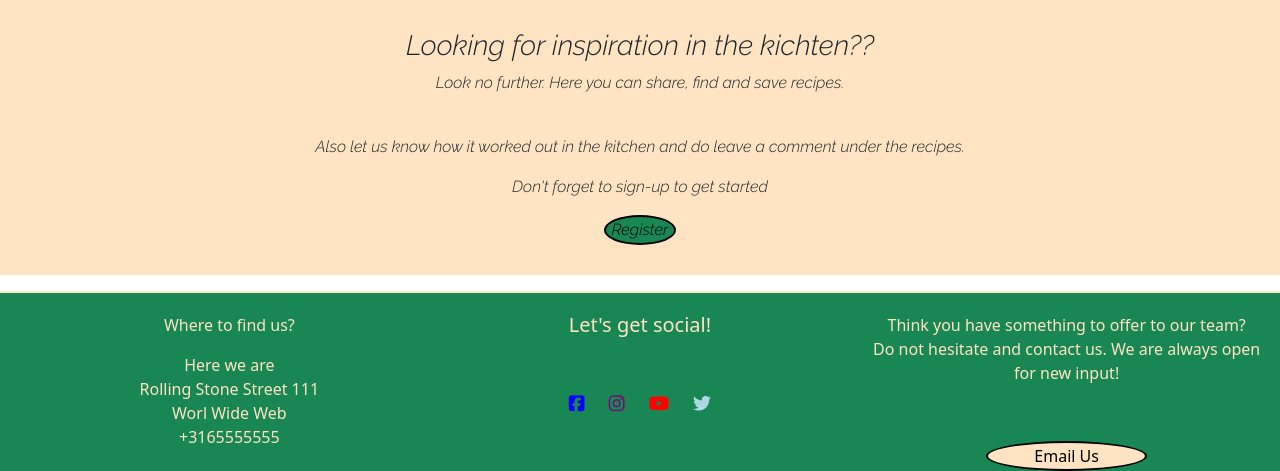
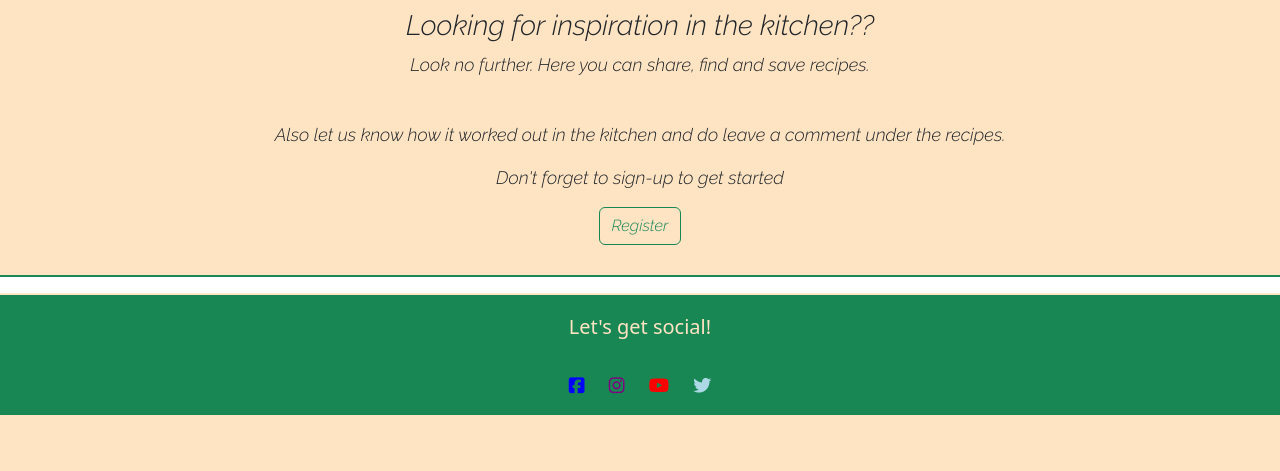
Before and after one commit to Tabithadejong/Tasty-Trails, a Django app: page / in a window 1280 px wide. Shown: the part 385-856 px from the top of the page. After the commit the page ends 800 px from the top, so only its background shows below. Run offline with Django 3.2, Linux system fonts and the light colour scheme; data that the repository does not hold is empty; some libraries are stand-ins or nearby versions; some web fonts are replaced.

Commit message:
finish main design in base.html.

```diff
--- a/static/css/style.css
+++ b/static/css/style.css
@@ -1,7 +1,7 @@
 @import url('https://fonts.googleapis.com/css2?family=Raleway:ital,wght@1,300&family=Roboto:wght@300&family=Smokum&display=swap');
 
 body {
-    background-color: bisque;
+    background-color: #ffe4c4;
 }
 
 /* Navigation top bar */
@@ -12,19 +12,7 @@ body {
     padding-left: 20px;
     padding-bottom: 0px;
     color: #ffe4c4;
-}
-
-
-.navigation {
-    height: 100px;
-}
-
-.nav-item {
-    font-family: Roboto, sans-serif;
-    color: black;
-    padding-left: 20px;
-    font-weight: 400;
-
+    font-size:xx-large;
 }
 
 a.nav-link {
@@ -70,6 +58,7 @@ button.user-action {
 
 }
 
+
 nav a {
     text-decoration: none;
 }
@@ -100,7 +89,7 @@ footer {
 .footer-social {
     text-align: center;
     align-items: center;
-    padding-bottom: 40px;
+    padding-bottom: 20px;
 
 }
 
@@ -120,7 +109,7 @@ footer {
 }
 
 .footer-social-icons {
-   padding: 10px;
+   padding: 10px 10px 20px 10px
 }
 
 .fa-youtube {
@@ -128,28 +117,8 @@ footer {
     font-size: large;
 }
 
-.footer-contact {
 
-    text-align: center;
 
-}
-
-.email-us {
-
-    width: 40%;
-    margin-left: 30%;
-    margin-right: 30%;
-    margin-top: 40px;
-    background-color: #ffe4c4;
-    border: solid 2px black;
-    border-radius: 50%;
-
-}
-
-.location {
-    list-style: none;
-    text-align: center;
-}
 
 /* Home page headline text */
 
@@ -157,12 +126,15 @@ footer {
 
     text-align: center;
     font-family: Raleway, sans-serif;
+    font-size: 18px;
+    font-weight: 300;
     padding-top: 30px;
     padding-bottom: 30px;
     background-color: bisque;
+    border-bottom: solid 2px #198754  ;
 }
 
-.sign-up {
+.sign-up-button {
     background-color: #198754;
     border: solid 2px black;
     border-radius: 50%;
@@ -175,3 +147,22 @@ footer {
     width:80%;
 
 }
+
+.author {
+    font-family: Raleway, sans-serif;
+}
+
+.card-title {
+    font-family: Roboto, sans-serif;
+    color: black;
+}
+
+.card-text {
+    font-family: Raleway, sans-serif;
+    font-size: 14px;
+}
+
+a.recipe-link {
+    color: black;
+
+}
--- a/templates/base.html
+++ b/templates/base.html
@@ -9,31 +9,23 @@
     <meta name="viewport" content="width=device-width, initial-scale=1.0">
     <link rel="stylesheet" href="../static/css/style.css">
     <link href="https://cdn.jsdelivr.net/npm/bootstrap@5.3.0-alpha1/dist/css/bootstrap.min.css" rel="stylesheet" integrity="sha384-GLhlTQ8iRABdZLl6O3oVMWSktQOp6b7In1Zl3/Jr59b6EGGoI1aFkw7cmDA6j6gD" crossorigin="anonymous">
+    <script src="https://code.jquery.com/jquery-3.3.1.slim.min.js" integrity="sha384-q8i/X+965DzO0rT7abK41JStQIAqVgRVzpbzo5smXKp4YfRvH+8abtTE1Pi6jizo" crossorigin="anonymous"></script>
+    <script src="https://cdn.jsdelivr.net/npm/popper.js@1.14.7/dist/umd/popper.min.js" integrity="sha384-UO2eT0CpHqdSJQ6hJty5KVphtPhzWj9WO1clHTMGa3JDZwrnQq4sF86dIHNDz0W1" crossorigin="anonymous"></script>
+    <script src="https://cdn.jsdelivr.net/npm/bootstrap@4.3.1/dist/js/bootstrap.min.js" integrity="sha384-JjSmVgyd0p3pXB1rRibZUAYoIIy6OrQ6VrjIEaFf/nJGzIxFDsf4x0xIM+B07jRM" crossorigin="anonymous"></script>
     <script src="https://kit.fontawesome.com/fb57944461.js" crossorigin="anonymous"></script>
     <title>Tasty Trails</title>
 </head>
 <body>
     <header>
-        <nav class="navbar navigation sticky-top navbar-success bg-success">
+        <nav class="navbar sticky-top navbar-success bg-success">
             <div class="container-fluid">
                 <a class="brand" href="#"><h1 class="logo">Tasty ~ Trails</h1></a>
-                <ul class="nav nav-tabs justify-content-center">
-                    <li class="nav-item">
-                        <a class="nav-link active" href="#">Home</a>
-                    </li>
-                    <li class="nav-item">
-                        <a class="nav-link" href="#">Events</a>
-                    </li>
-                    <li class="nav-item">
-                        <a class="nav-link" href="#">Contact</a>
-                    </li>
-                </ul>
                 <ul class="user-action justify-content-end">
                 {% if user.is_authenticated %}
-                <li class="user-action"><i class="fa-solid fa-user"></i>Logout</li>
+                    <li class="user-action"><i class="fa-solid fa-user"></i>Logout</li>
                 {% else %}
-                <li class="user-action"><i class="fa-solid fa-user"></i>Login</li>
-                <button class="user-action">Register</button>
+                    <li class="user-action"><i class="fa-solid fa-user"></i>Login</li>
+                    <a href="#" class="sign-up">Sign-up</a>
                 {% endif %}
                 </ul>
             </div>
@@ -53,34 +45,15 @@
     <footer>
         <div class="container-fluid bg-success bottom">
             <div class="row">
-                <div class="col-sm-4">
-                    <ul class="address">
-                        <p class="address-label location">Where to find us? </p>
-                        <li class="location">Here we are </li>
-                        <li class="location">Rolling Stone Street 111</li>
-                        <li class="location">Worl Wide Web</li>
-                        <li class="location">+3165555555</li>
-                    </ul>
-                </div>
-                <div class="col-sm-4 text-center social-media">
+                <div class="col text-center social-media">
                     <h5 class="footer-social">Let's get social!</h5>
                     <i class="footer-social-icons fa-brands fa-square-facebook"></i>
                     <i class="footer-social-icons fa-brands fa-instagram"></i>
                     <i class="footer-social-icons fa-brands fa-youtube"></i>
                     <i class="footer-social-icons fa-brands fa-twitter"></i>
                 </div>
-                <div class="col-sm-4 footer-contact">
-                    <p>
-                        Think you have something to offer to our team?
-                    </br> Do not hesitate and contact us. We are always open for new input!
-                    </p>
-                    <button class="email-us">
-                        Email Us
-                    </button>
-                </div>
             </div>
         </div>
-
     </footer>
 
 </body>
--- a/templates/index.html
+++ b/templates/index.html
@@ -6,25 +6,25 @@
         <div class="row">
             <div class="col">
                 <div class="#">
-                    <h3 id="headline">Looking for inspiration in the kichten??</h3>
+                    <h3 id="headline">Looking for inspiration in the kitchen??</h3>
                     <p> Look no further. Here you can share, find and save recipes.</p> </br>
                     <p> Also let us know how it worked out in the kitchen and do leave a comment under the recipes.</p>
                     <p> Don't forget to sign-up to get started</p>
-                    <button class="sign-up"> Register</button>
+                    <button type="button" class="btn btn-outline-success"> Register</button>
                 </div>
             </div>
         </div>
     </div>
 </section>
 <section>
-    <div class="container-fluid">
+    <div class="container-fluid recipe-container">
         <div class="row">
             <div class="col-12 mt-3 left">
                 <div class="row">
 
                 {% for recipe in recipe_list %}
-                    <div class="col-md-4">
-                        <div class="card mb-4">
+                    <div class="col-md-4 ">
+                        <div class="card mb-4 border-success">
                             <div class="card-body">
                                 <div class="image-container">
                                     {%if 'placeholder' in recipe.image.url %}
```
Also changed, not shown: templates/save.html (added).
